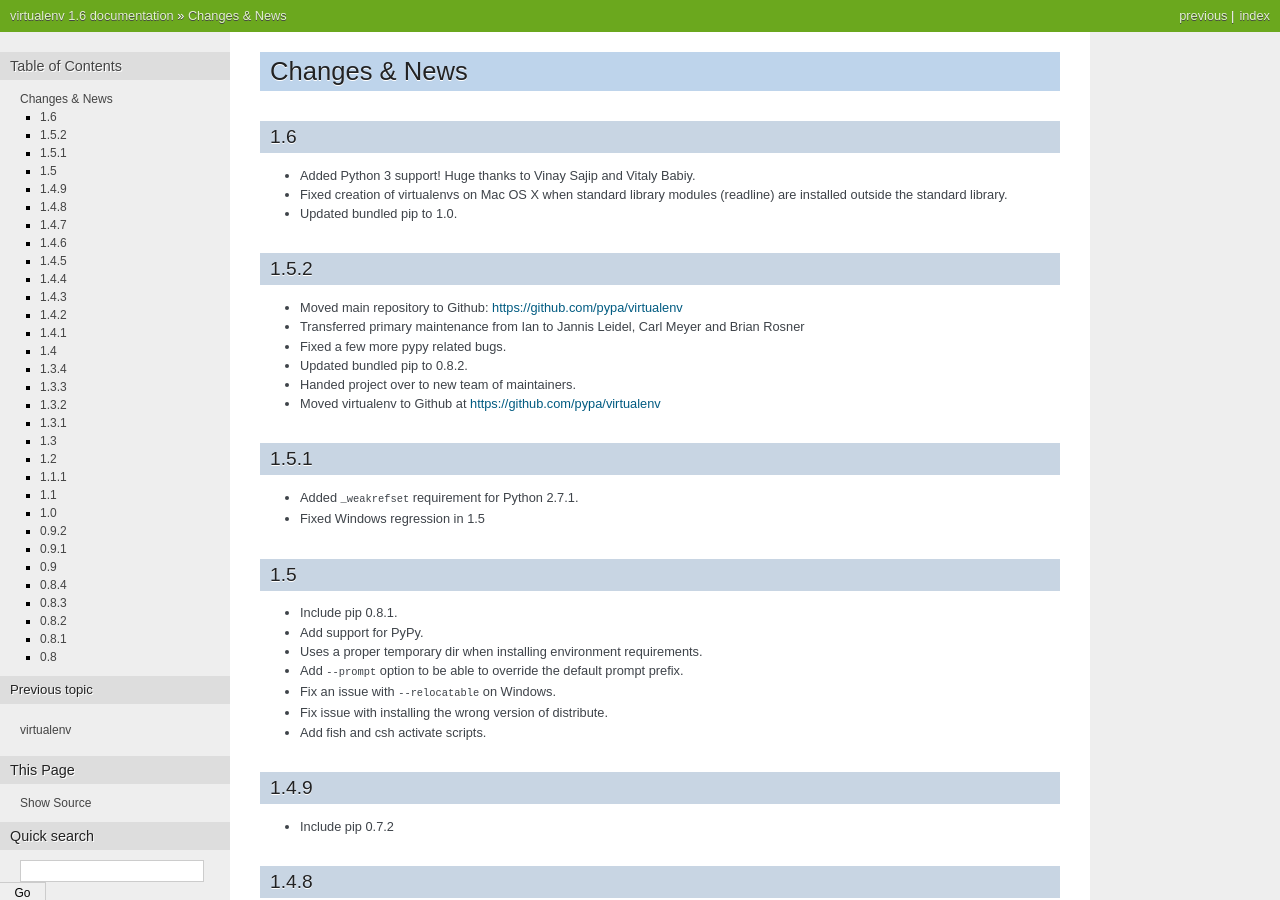
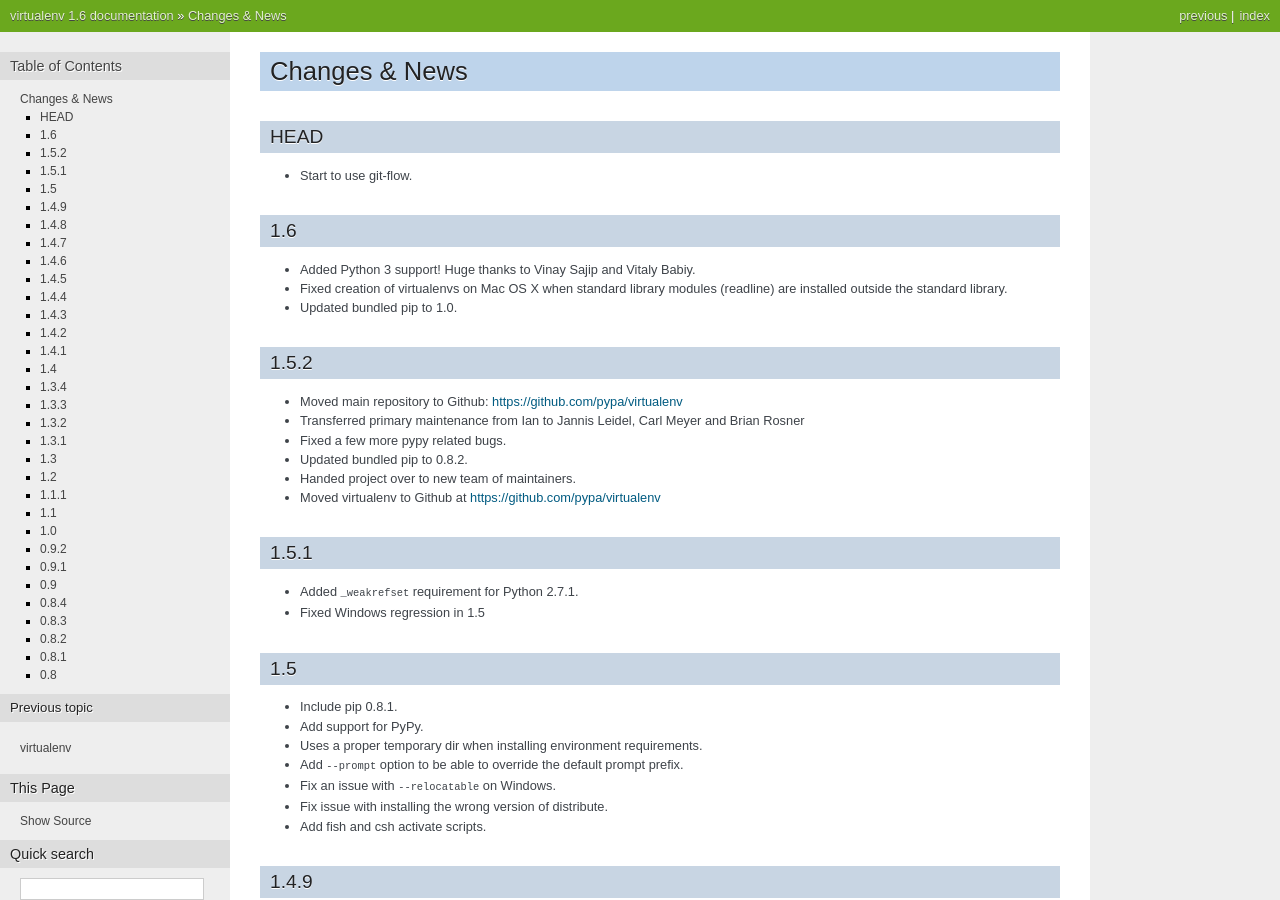
Before and after one commit to pypa/virtualenv, a Sphinx documentation site: the page built from docs/news.txt, in a window 1280 px wide and 900 px high. Built offline with Sphinx 7.4.7, drawn with Linux system fonts in a browser that asks for light colours.

Commit message:
Added note about git-flow.

```diff
--- a/docs/news.txt
+++ b/docs/news.txt
@@ -1,5 +1,10 @@
 Changes & News
 --------------
+
+HEAD
+~~~~
+
+* Start to use git-flow.
 
 1.6
 ~~~
```
Also changed, not shown: 1 other file.
